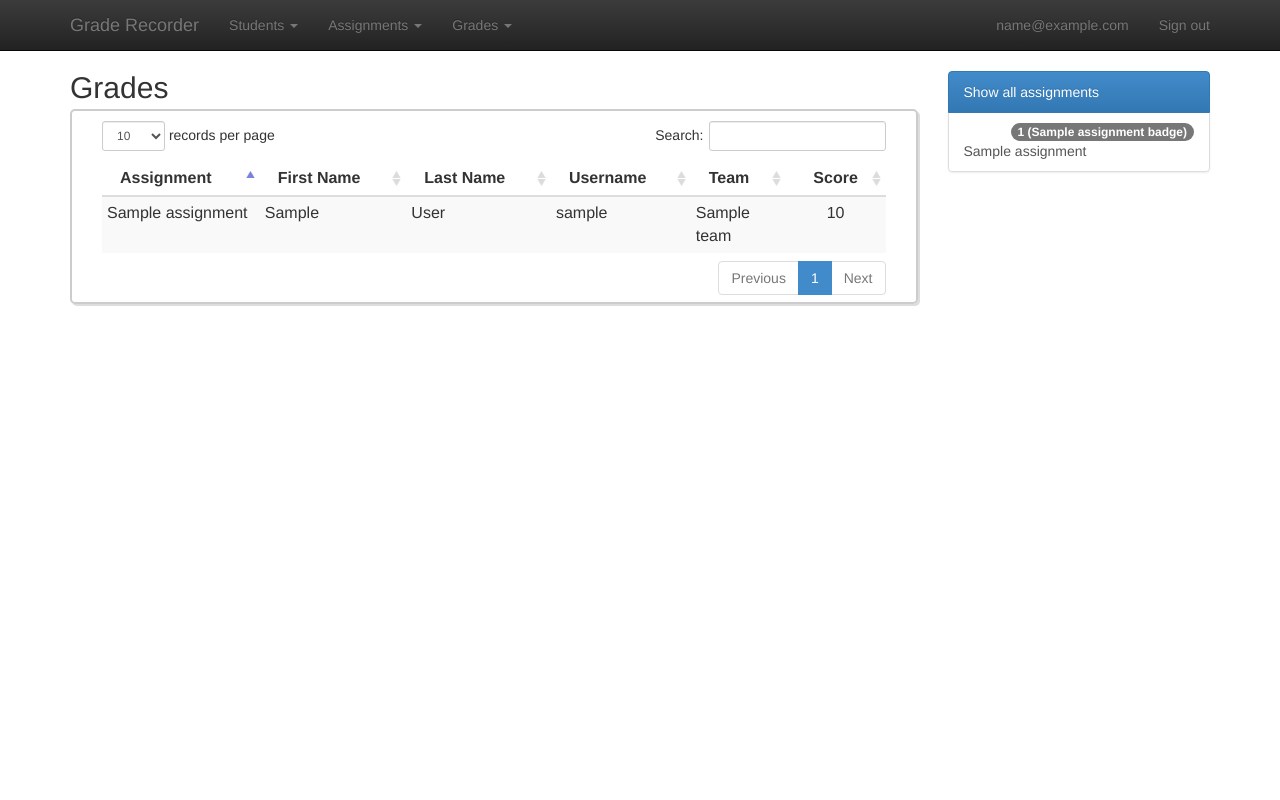
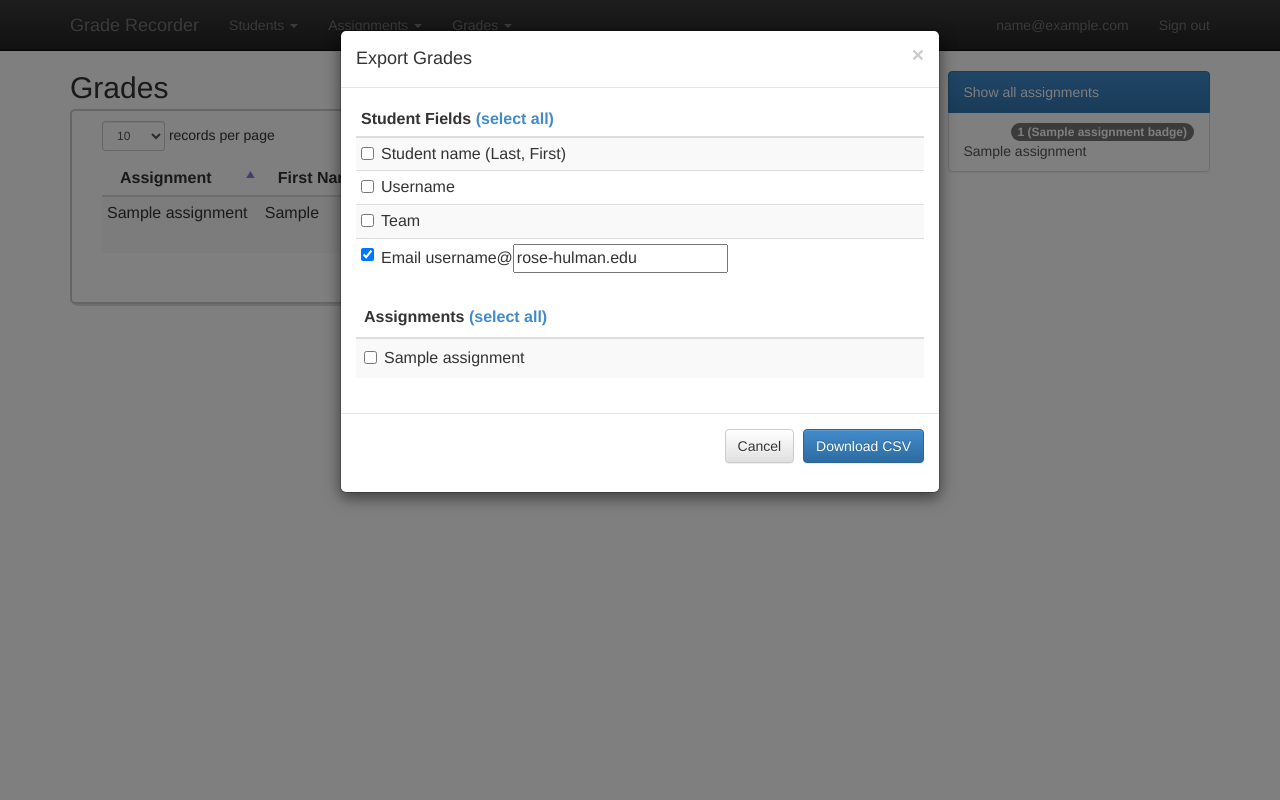
Before and after one commit to RoseMobileEndpoints/GradeRecorderBackend, a Python web app: template templates/graderecorder.html in a window 1280 px wide. Run offline with Jinja, Linux system fonts and the light colour scheme; the template is opened without the code that fills it: most values are stand-ins (such as "Sample title", 1, 10 or a date in 2020); some libraries are stand-ins or nearby versions.

Commit message:
Passing in parameters to export CSV
Still fake CSV data

```diff
--- a/static/js/graderecorder.js
+++ b/static/js/graderecorder.js
@@ -138,6 +138,15 @@ rh.gr.enableButtons = function() {
 		localStorage.showGradeEntryEditDelete = "yes";
 		$("#delete-grade-entry-form").submit();
 	});
+
+	$("#select-all-student-fields").click(function() {
+		$("#student-fields-export-table input[type=checkbox]").prop("checked", true);
+	});
+
+	$("#select-all-assignments").click(function() {
+		$("#assignments-export-table input[type=checkbox]").prop("checked", true);
+
+	});
 };
 
 rh.gr.updateTable = function() {
@@ -195,4 +204,5 @@ $(document).ready(function() {
 	    localStorage.removeItem("showGradeEntryEditDelete");
 	};
 
+	$("#export-grades-modal").modal("show");
 });
--- a/static/stylesheets/graderecorder.css
+++ b/static/stylesheets/graderecorder.css
@@ -45,3 +45,7 @@ input[type="search"] {
 	font-size: 1em;
 	color: dark-gray;
 }
+
+table.table .checkbox {
+	margin: 0;
+}
--- a/templates/graderecorder.html
+++ b/templates/graderecorder.html
@@ -53,7 +53,7 @@
             <a href="#" class="dropdown-toggle" data-toggle="dropdown">Grades <span class="caret"></span></a>
             <ul class="dropdown-menu" role="menu">
               <li><a data-toggle="modal" data-target="#add-grade-entry-modal" href="#">Add Grade Entry</a></li>
-              <li><a href="/grade_recorder_grades.csv">Export Grades</a></li>
+              <li><a data-toggle="modal" data-target="#export-grades-modal" href="#">Export Grades</a></li>
               <li><a id="toggle-edit-grade-entries" href="#">Edit / Delete</a></li>
             </ul>
           </li>
@@ -434,6 +434,92 @@
   </div>
   <!-- /.modal -->
 
+  <!-- Modal -->
+  <div id='export-grades-modal' class="modal fade" tabindex="-1" role="dialog" aria-labelledby="Export grades" aria-hidden="true">
+    <div class="modal-dialog">
+      <div class="modal-content">
+        <form action="/grade_recorder_grades.csv" method="POST">
+          <div class="modal-header">
+            <button type="button" class="close" data-dismiss="modal" aria-hidden="true">&times;</button>
+            <h4 class="modal-title">Export Grades</h4>
+          </div>
+          <div class="modal-body">
+            <table id="student-fields-export-table" class="table table-striped table-condensed">
+              <thead>
+                <th>Student Fields <a href="#" id="select-all-student-fields">(select all)</a></th>
+              </thead>
+              <tbody>
+                  <tr>
+                    <td>
+                      <div class="checkbox">
+                        <label>
+                          <input type="checkbox" name="student_name">Student name (Last, First)
+                        </label>
+                      </div>
+                    </td>
+                  </tr>
+                  <tr>
+                    <td>
+                      <div class="checkbox">
+                        <label>
+                          <input type="checkbox" name="rose_username">Username
+                        </label>
+                      </div>
+                    </td>
+                  </tr>
+                  <tr>
+                    <td>
+                      <div class="checkbox">
+                        <label>
+                          <input type="checkbox" name="team">Team
+                        </label>
+                      </div>
+                    </td>
+                  </tr>
+                  <tr>
+                    <td>
+                      <div class="checkbox">
+                        <label>
+                          <input type="checkbox" checked=true name="email">Email username@<input type="text" name="email_domain" placeholder="domain.edu" value="rose-hulman.edu">
+                        </label>
+                      </div>
+                    </td>
+                  </tr>
+              </tbody>
+            </table>
+            <table id="assignments-export-table" class="table table-striped">
+              <thead>
+                <tr>
+                  <th>Assignments <a href="#" id="select-all-assignments">(select all)</a></th>
+                </tr>
+              </thead>
+              <tbody>
+                {% for assignment in assignments %}
+                  <tr>
+                    <td>
+                      <div class="checkbox">
+                        <label>
+                          <input type="checkbox" name="assignment_keys[]" value="{{assignment.key.urlsafe()}}">{{assignment.name}}
+                        </label>
+                      </div>
+                    </td>
+                  </tr>
+                {% endfor %}
+              </tbody>
+            </table>
+          </div>
+          <div class="modal-footer">
+            <button type="button" class="btn btn-default" data-dismiss="modal">Cancel</button>
+            <button type="submit" class="btn btn-primary">Download CSV</button>
+          </div>
+        </form>
+      </div>
+      <!-- /.modal-content -->
+    </div>
+    <!-- /.modal-dialog -->
+  </div>
+  <!-- /.modal -->
+
   <!-- ========================== Bootstrap core JavaScript ========================== -->
   <!-- Placed at the end of the document so the pages load faster -->
   <script src="/static/js/jquery-2.0.3.min.js"></script>
```
Also changed, not shown: main.py (+18 -4 lines).
